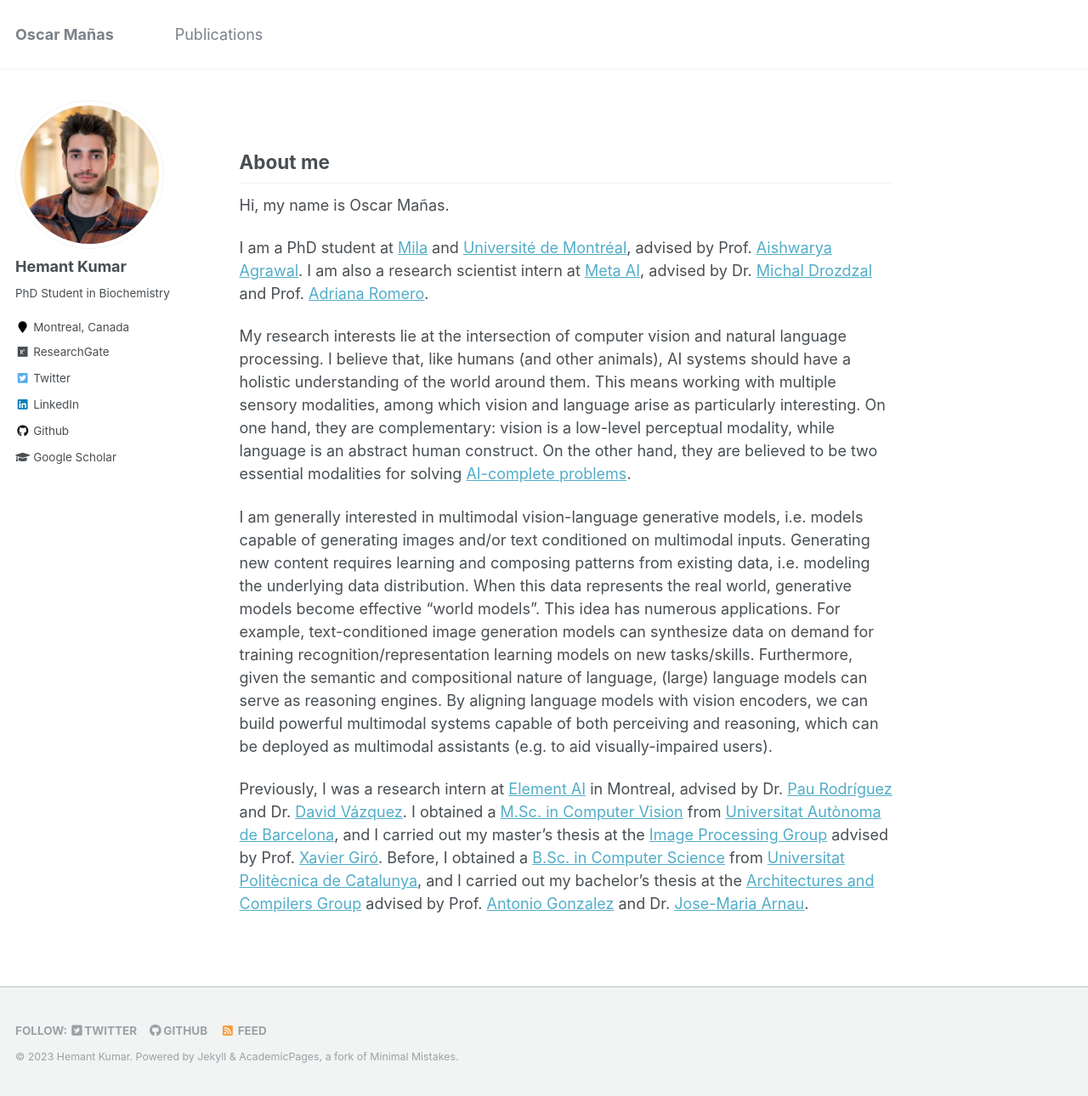
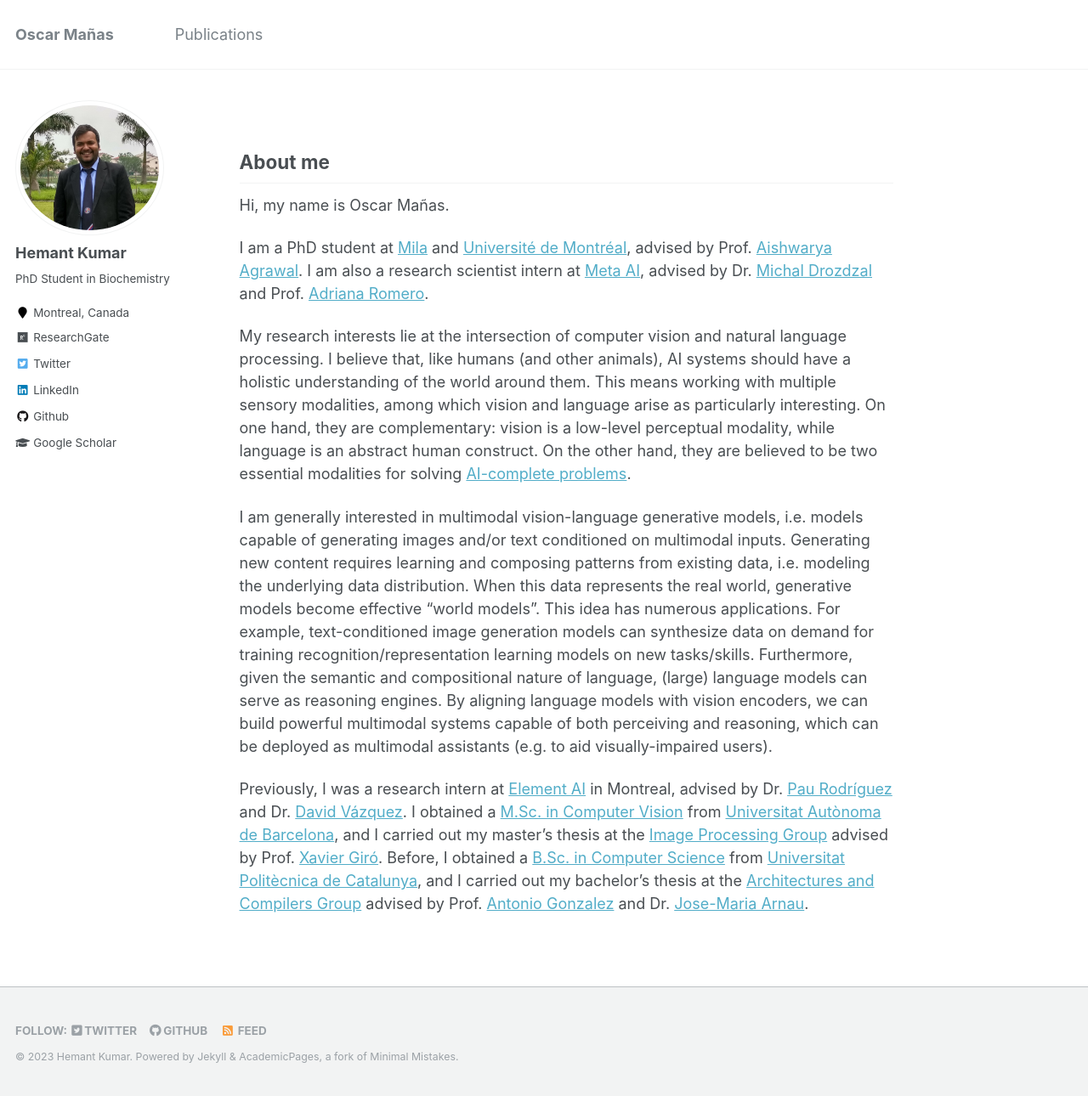
Before and after one commit to hemantkiitg/hemantkiitg.github.io, a Jekyll site: the page built from _pages/about.md, in a window 1280 px wide and 1290 px high. Shown: the whole window at 85% size. Built offline with Jekyll 4.4.1, drawn with Linux system fonts in a browser that asks for light colours.

Commit message:
Update _config.yml

```diff
--- a/_config.yml
+++ b/_config.yml
@@ -81,7 +81,7 @@ analytics:
 # Site Author
 author:
   name             : "Hemant Kumar"
-  avatar           : "Oscar Manas 07_square.jpg"
+  avatar           : "picture.jpg"
   bio              : "PhD Student in Biochemistry"
   location         : "Montreal, Canada"
   employer         :
```
